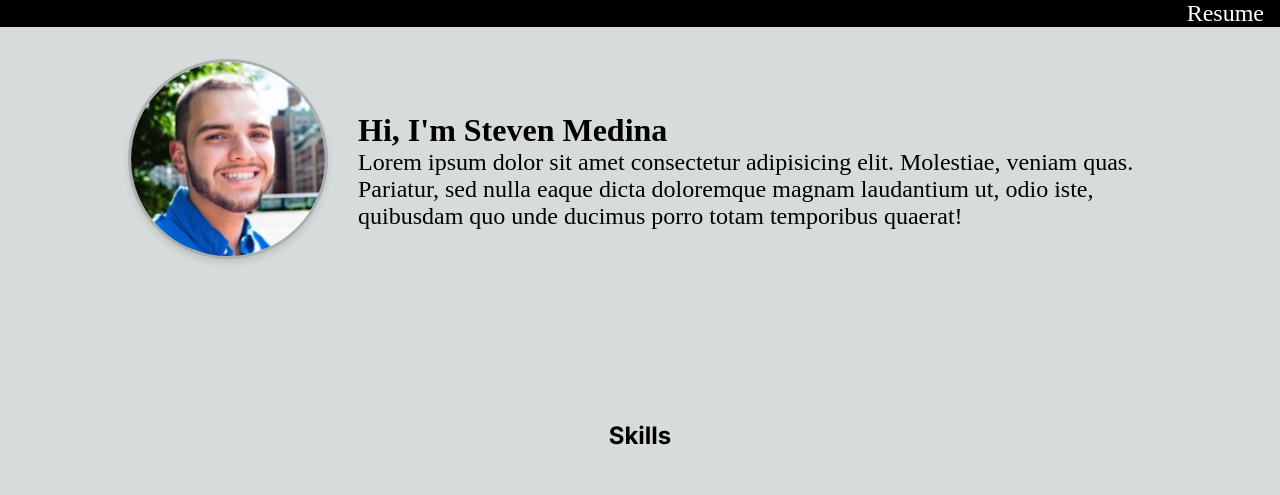
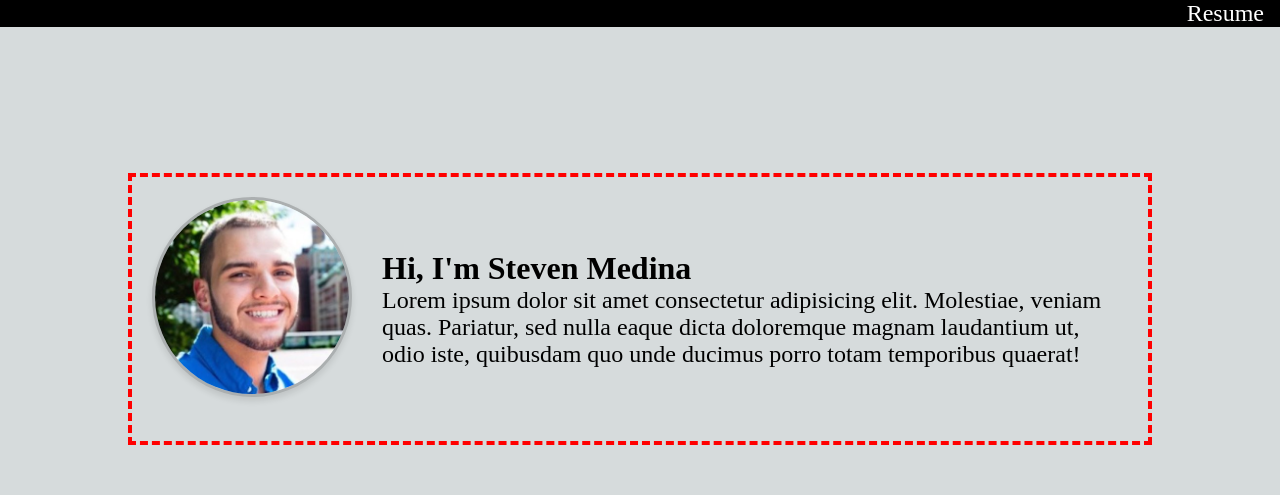
Before and after one commit to smedina0/portfolio, a Next.js app: page / in a window 1280 px wide. Shown: the top 495 px of the page. Built offline with nearby package versions, Linux system fonts and the light colour scheme.

Commit message:
WIP: Updates hero

```diff
--- a/styles/Header.module.css
+++ b/styles/Header.module.css
@@ -8,13 +8,13 @@
   margin-bottom: 1.5rem;
   border: 3px solid rgba(0, 0, 0, 0.2);
   box-shadow: 0 4px 6px rgba(0, 0, 0, 0.1);
-  transition: all 0.3s ease;
+  transition: all 0.2s ease;
 }
 
 .header img:hover {
   border-color: rgba(0, 0, 0, 0.8);
   box-shadow: 0 8px 12px rgba(0, 0, 0, 0.2);
-  transform: translateY(-3px);
+  transform: translateY(-20px);
 }
 
 .nameAndImage {
@@ -24,9 +24,12 @@
   justify-content: center;
   gap: 30px;
   max-width: 80%;
+  margin-top: 200px;
+  padding: 20px;
+  border: 4px dashed red;
 }
 
-.nameAndImage p{
+.nameAndImage p {
   font-size: 1.5rem;
 }
 
```
